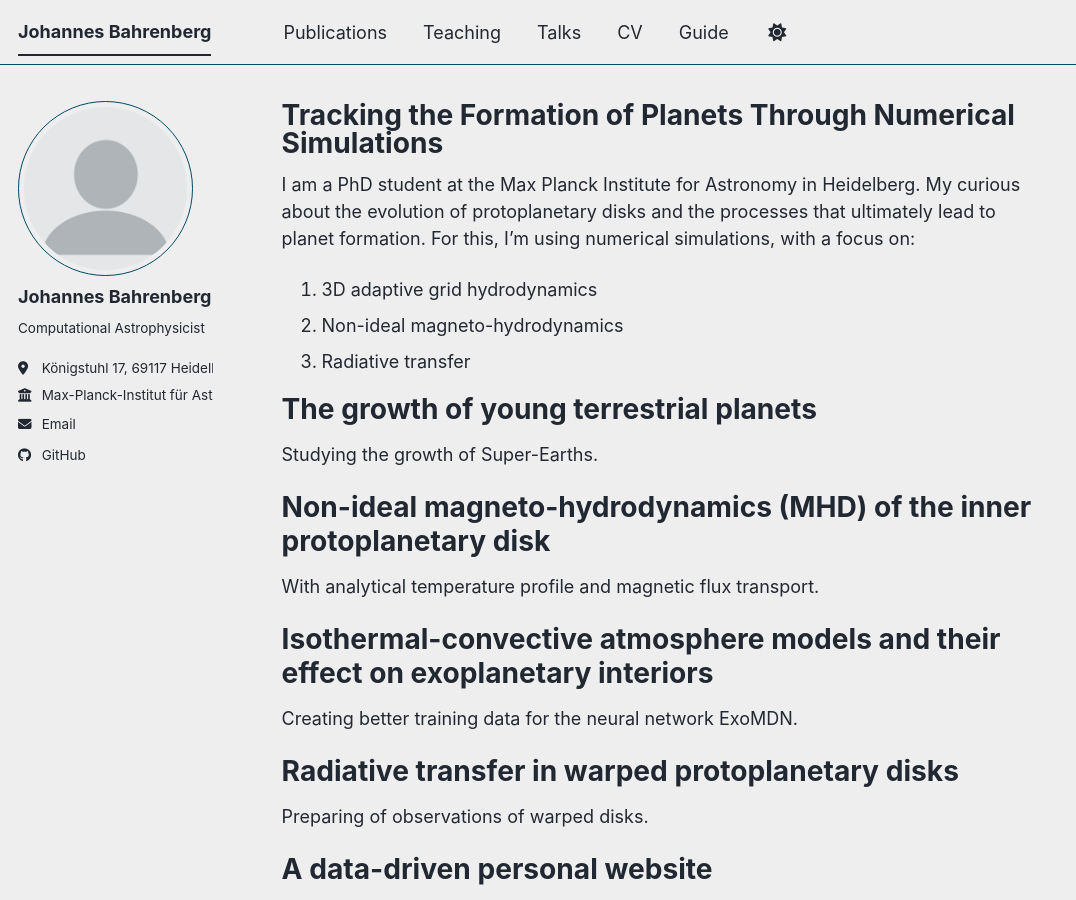
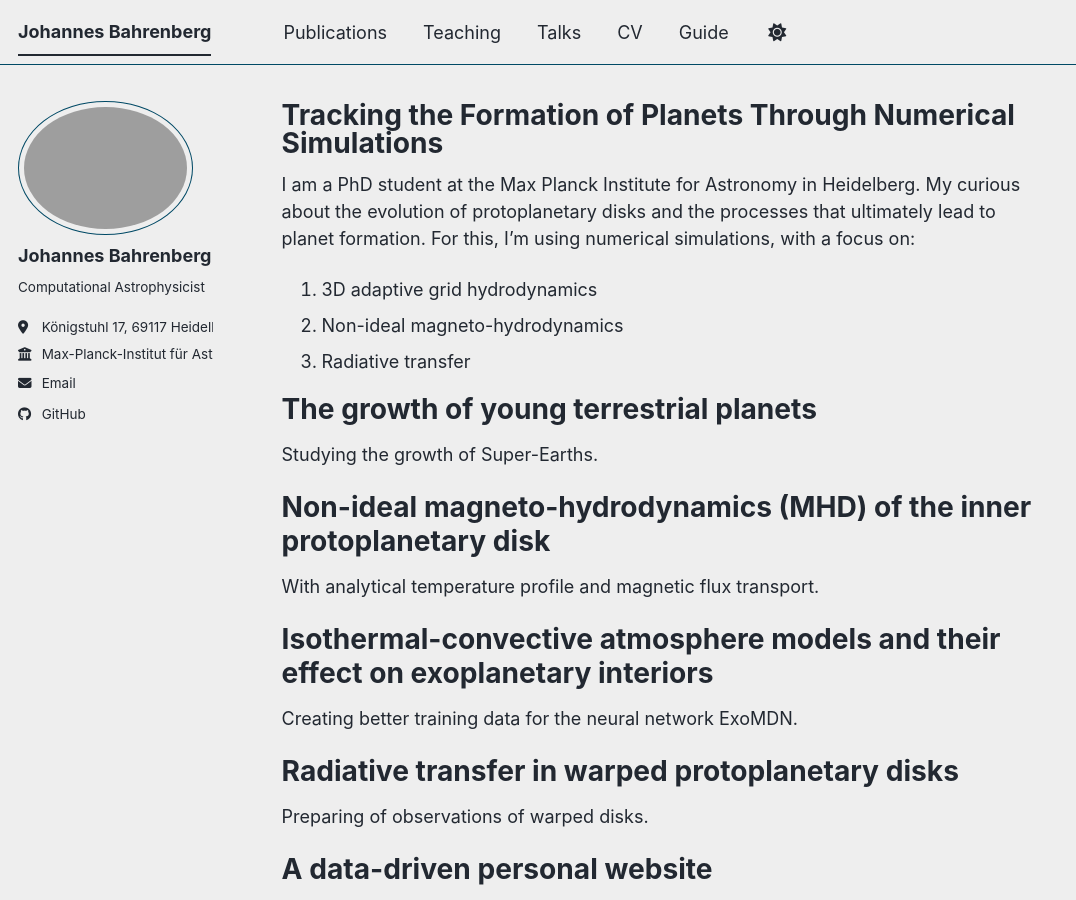
Before and after one commit to johannesbahrenberg/johannesbahrenberg.github.io, a Jekyll site: the page built from _pages/about.md, in a window 1280 px wide and 900 px high. Shown: the whole window, without its empty margins (0-1076 px from the left). Built offline with Jekyll 4.4.1, drawn with Linux system fonts in a browser that asks for light colours; a script bundle is joined from its source files by our own code; library files that are not in the unit come from our copies.

Commit message:
Added profile picture

```diff
--- a/_config.yml
+++ b/_config.yml
@@ -23,7 +23,7 @@ repository               : "johannesbahrenberg/johannesbahrenberg.github.io"
 #               Additional customization can be done by editing /_includes/author-profile.html
 author:
   # Biographic information
-  avatar           : "profile.png"
+  avatar           : "/Images/johannes-bahrenberg-profile.png"
   name             : "Johannes Bahrenberg"
   pronouns         : # example: "she/her"
   bio              : "Computational Astrophysicist"
```
Also changed, not shown: 1 other file.
